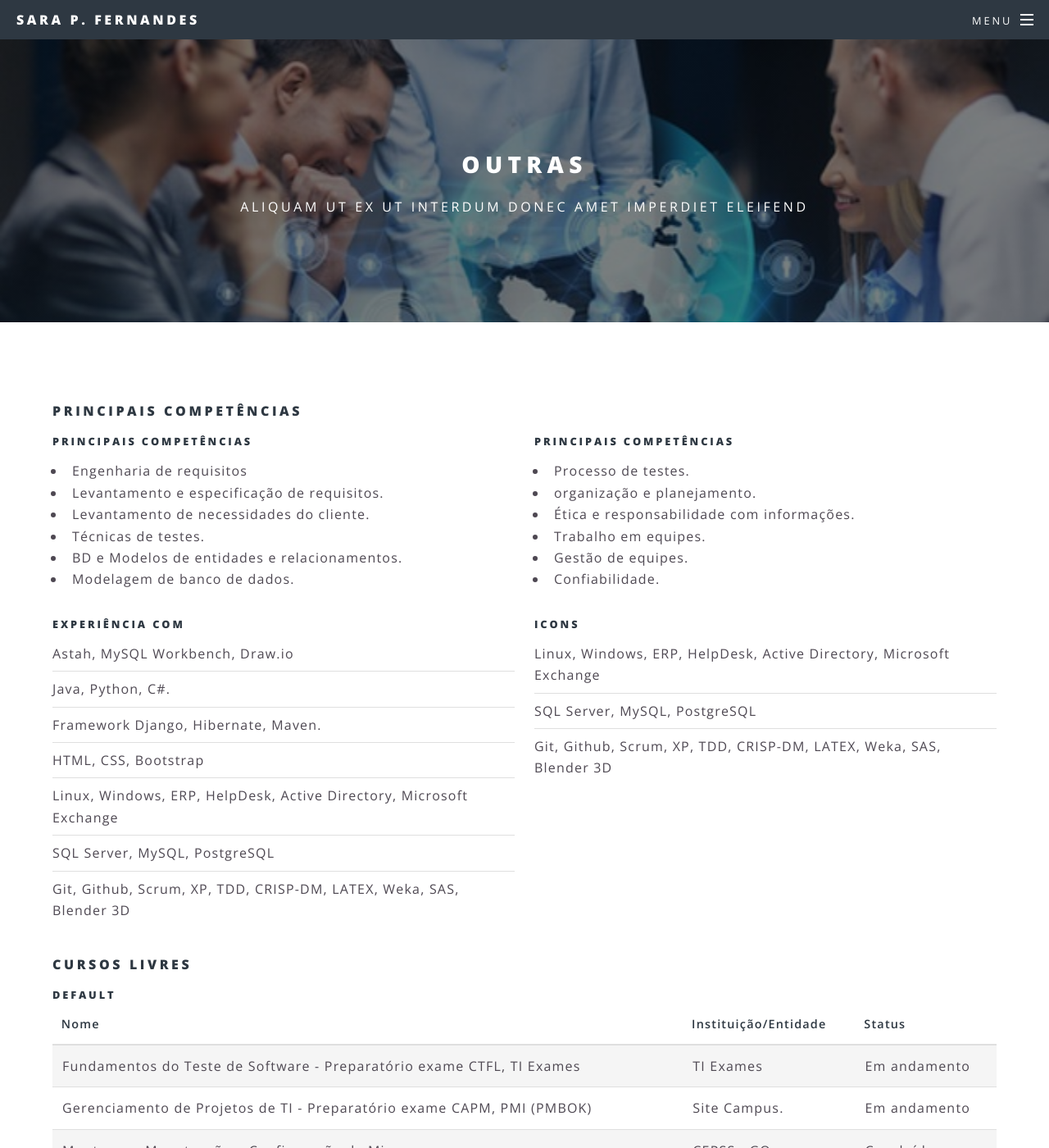
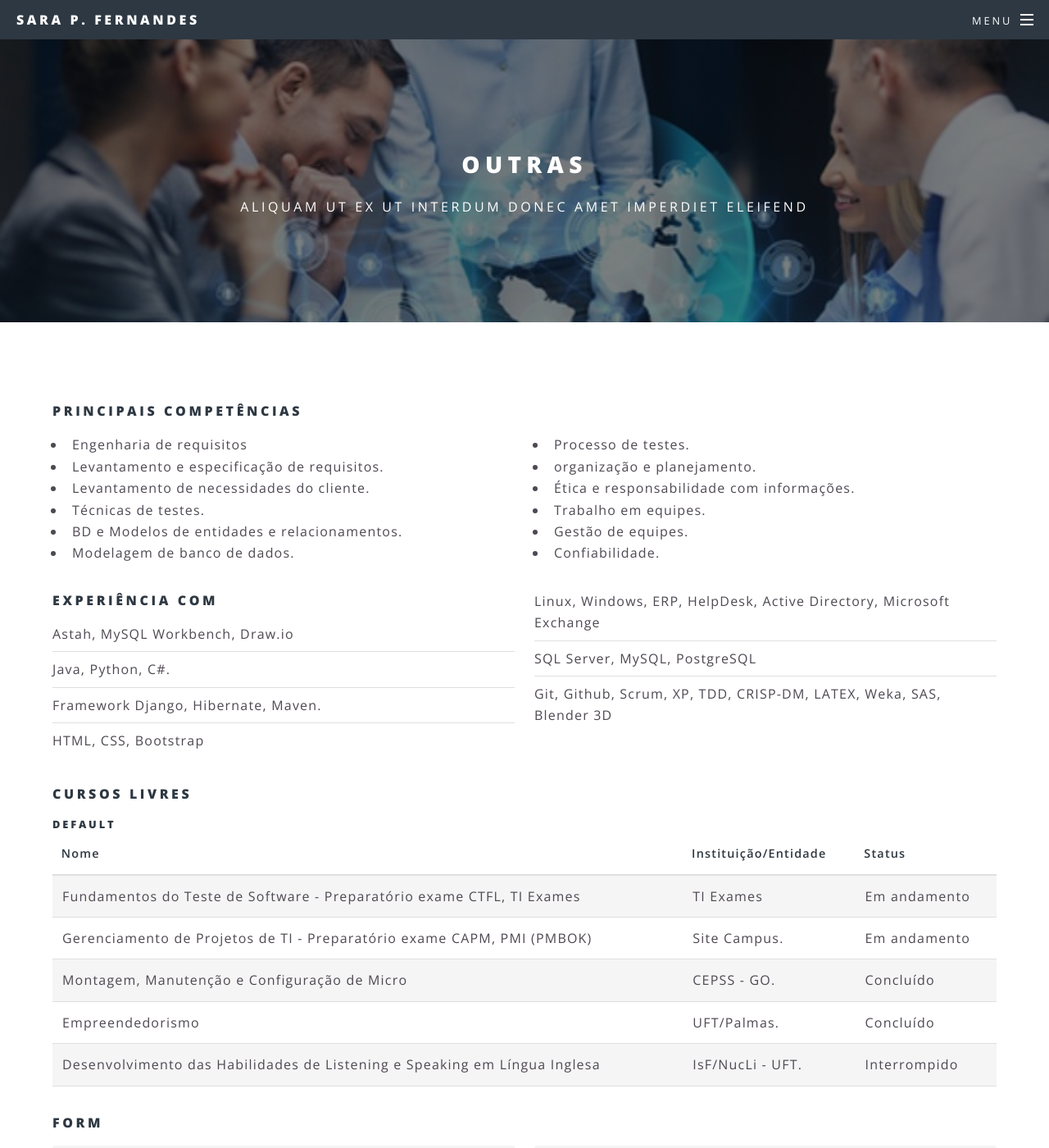
Before and after one commit to SaraFernandes/sarafernandes.github.io_sfdhgdfg, a Jekyll site: the page built from outras.html, in a window 1280 px wide and 1400 px high. Shown: the whole window at 82% size. Built offline with Jekyll 4.4.1, drawn with Linux system fonts in a browser that asks for light colours.

```diff
--- a/outras.html
+++ b/outras.html
@@ -6,7 +6,7 @@
 		<h4>Principais Competências</h4>
 				<div class="row">
 					<div class="6u 12u$(medium)">
-						<h5>Principais Competências</h5>
+
 						<ul>
 							<li>Engenharia de requisitos</li>
 							<li>Levantamento e especificação de requisitos.</li>
@@ -15,19 +15,16 @@
 							<li>BD e Modelos de entidades e relacionamentos.</li>
 							<li>Modelagem de banco de dados.</li>
 						</ul>
-						<h5>Experiência com</h5>
+					<h4>Experiência com</h4>
 						<ul class="alt">
 							<li>Astah, MySQL Workbench, Draw.io</li>
 							<li>Java, Python, C#.</li>
 							<li>Framework Django, Hibernate, Maven.</li>
 							<li>HTML, CSS, Bootstrap</li>
-							<li>Linux, Windows, ERP, HelpDesk, Active Directory, Microsoft Exchange</li>
-							<li>SQL Server, MySQL, PostgreSQL</li>
-							<li>Git, Github, Scrum, XP, TDD, CRISP-DM, LATEX, Weka, SAS, Blender 3D</li>
 						</ul>
 					</div>
 					<div class="6u$ 12u$(medium)">
-						<h5>Principais Competências</h5>
+						<!--<h5>Principais Competências</h5>-->
 						<ul>
 							<li>Processo de testes.</li>
 							<li>organização e planejamento.</li>
@@ -36,7 +33,7 @@
 							<li>Gestão de equipes.</li>
 							<li>Confiabilidade.</li>
 						</ul>
-						<h5>Icons</h5>
+						<!--<h5>Icons</h5>-->
 						<ul class="alt">
 							<li>Linux, Windows, ERP, HelpDesk, Active Directory, Microsoft Exchange</li>
 							<li>SQL Server, MySQL, PostgreSQL</li>
```
